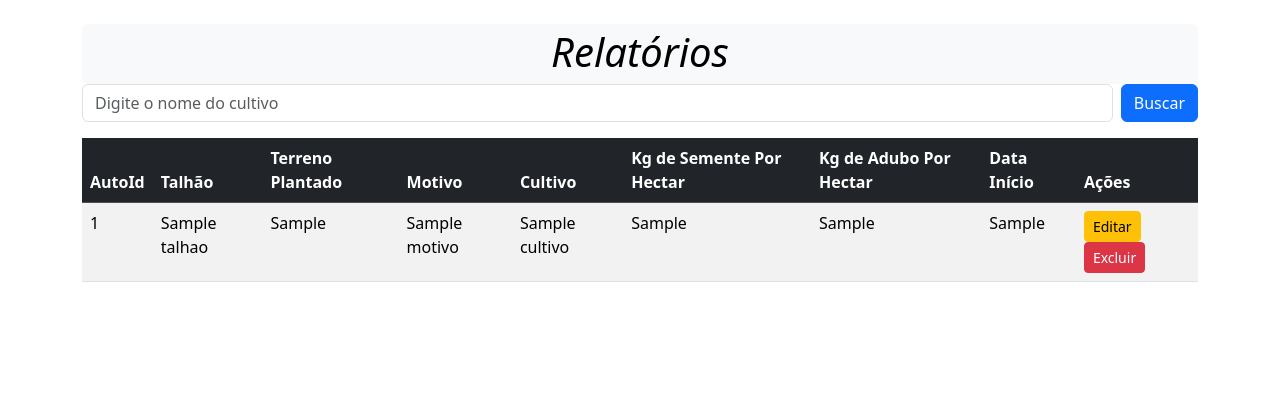
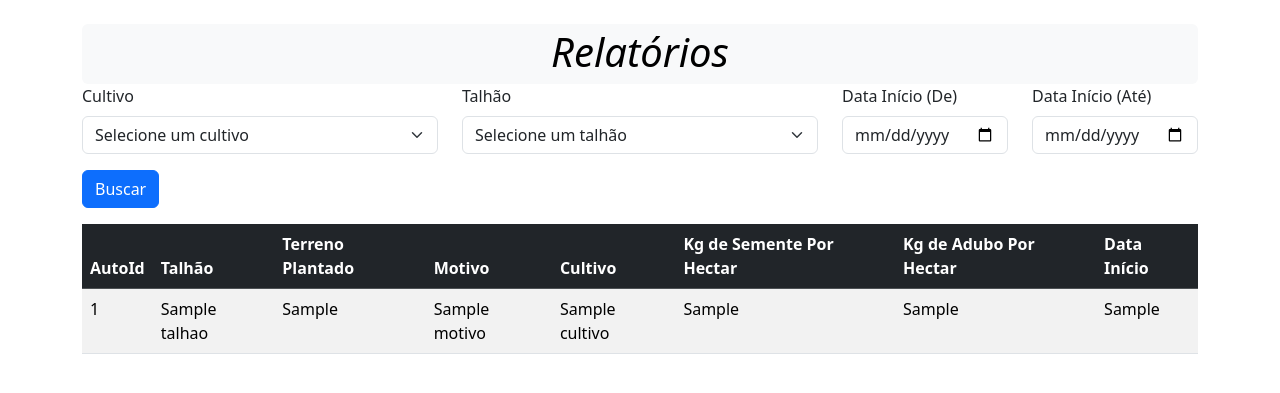
Before and after one commit to LorentzDiogo/farm-app, a Laravel app: template resources/views/relatorios/index.blade.php in a window 1280 px wide. Shown: the part 93-486 px from the top of the page. Run offline with Laravel 12, Linux system fonts and the light colour scheme; the template is opened without the code that fills it: most values are stand-ins (such as "Sample title", 1, 10 or a date in 2020).

Commit message:
Relatórios V2

```diff
--- a/resources/views/relatorios/index.blade.php
+++ b/resources/views/relatorios/index.blade.php
@@ -13,10 +13,45 @@
             <h1><i>Relatórios</i></h1>
         </div>
 
-        <!-- Formulário de busca por cultivo -->
-        <form action="{{ route('relatorios') }}" method="GET" class="mb-3 d-flex">
-            <input type="text" name="cultivo" class="form-control me-2" placeholder="Digite o nome do cultivo">
-            <button type="submit" class="btn btn-primary">Buscar</button>
+        <!-- Formulário de busca -->
+        <form action="{{ route('relatorios') }}" method="GET" class="mb-3 row">
+            <div class="col-md-4">
+                <label for="cultivo" class="form-label">Cultivo</label>
+                <select name="cultivo" id="cultivo" class="form-select">
+                    <option value="">Selecione um cultivo</option>
+                    @foreach ($cultivos as $c)
+                        <option value="{{ $c->nome }}" {{ $cultivoSelecionado == $c->nome ? 'selected' : '' }}>
+                            {{ $c->nome }}
+                        </option>
+                    @endforeach
+                </select>
+            </div>
+
+            <div class="col-md-4">
+                <label for="talhao" class="form-label">Talhão</label>
+                <select name="talhao" id="talhao" class="form-select">
+                    <option value="">Selecione um talhão</option>
+                    @foreach ($talhoes as $t)
+                        <option value="{{ $t->nome }}" {{ $talhaoSelecionado == $t->nome ? 'selected' : '' }}>
+                            {{ $t->nome }}
+                        </option>
+                    @endforeach
+                </select>
+            </div>
+
+            <div class="col-md-2">
+                <label for="data_inicio" class="form-label">Data Início (De)</label>
+                <input type="date" name="data_inicio" id="data_inicio" class="form-control" value="{{ $dataInicioSelecionada }}">
+            </div>
+
+            <div class="col-md-2">
+                <label for="data_fim" class="form-label">Data Início (Até)</label>
+                <input type="date" name="data_fim" id="data_fim" class="form-control" value="{{ $dataFimSelecionada }}">
+            </div>
+
+            <div class="col-md-12 mt-3">
+                <button type="submit" class="btn btn-primary">Buscar</button>
+            </div>
         </form>
 
         <table class="table table-striped table-hover" cellspacing="0" width="100%">
@@ -30,7 +65,7 @@
                     <th>Kg de Semente Por Hectar</th>
                     <th>Kg de Adubo Por Hectar</th>
                     <th>Data Início</th>
-                    <th>Ações</th>
+
                 </tr>
             </thead>
             <tbody>
@@ -45,10 +80,7 @@
                         <td>{{ $x->Q_Semente_H }}</td>
                         <td>{{ $x->Q_Adubo_H }}</td>
                         <td>{{ $x->DataInicio }}</td>
-                        <td>
-                            <a href="/relatorios/editar/{{ $x->Autoid }}" class="btn btn-warning btn-sm">Editar</a>
-                            <a href="/relatorios/excluir/{{ $x->Autoid }}" class="btn btn-danger btn-sm" onclick="return confirm('Tem certeza que deseja excluir este relatório?');">Excluir</a>
-                        </td>
+
                     </tr>
                 @endforeach
             @else
```
Also changed, not shown: app/Http/Controllers/RelatoriosController.php (+27 -12 lines), app/Models/RelatoriosBD.php (+33 -31 lines).
